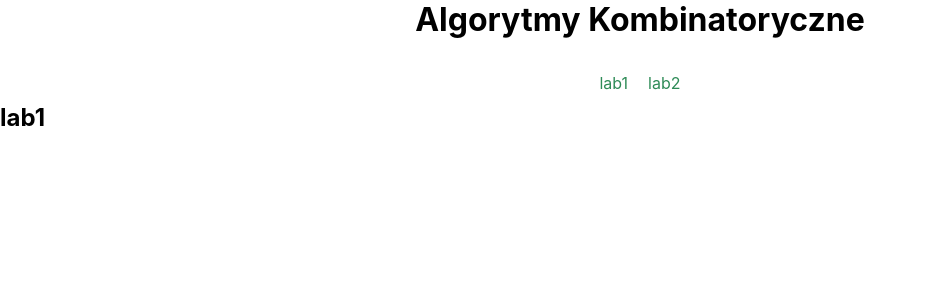
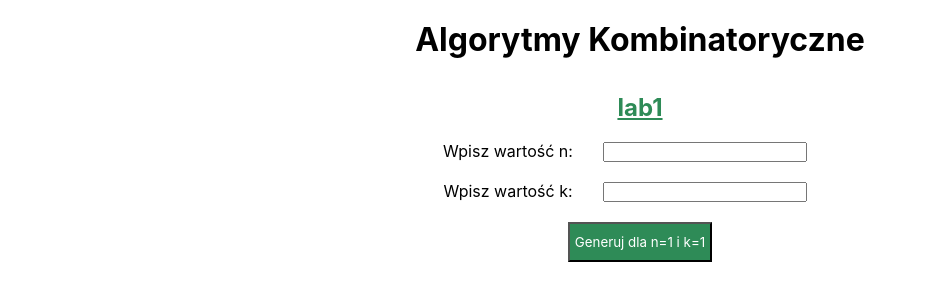
Before and after one commit to piotrwrzodak/UAM-ALK, a React (Create React App) app: page /lab1 in a window 1280 px wide. Shown: the top 300 px of the page, without its empty margins (0-926 px from the left). Built offline with nearby package versions, Linux system fonts and the light colour scheme.

Commit message:
create form

```diff
--- a/src/App.js
+++ b/src/components/App.js
@@ -3,28 +3,31 @@ import {
   BrowserRouter as Router,
   Switch,
   Route,
-  Link,
+  NavLink,
   Redirect,
 } from 'react-router-dom';
+
+import Lab1 from './Lab1';
 
 function App() {
   return (
     <div className="app-container">
       <h1 className="app-container__heading">Algorytmy Kombinatoryczne</h1>
-
       <Router>
         <div>
           <nav>
             <ul className="nav-list">
               <li className="nav-list__item">
-                <Link to="/lab1" className="item__link">
+                <NavLink
+                  to="/lab1"
+                  className="item__link"
+                  activeStyle={{
+                    fontWeight: 'bold',
+                    textDecoration: 'underline',
+                  }}
+                >
                   lab1
-                </Link>
-              </li>
-              <li className="nav-list__item">
-                <Link to="/lab2" className="item__link">
-                  lab2
-                </Link>
+                </NavLink>
               </li>
             </ul>
           </nav>
@@ -32,9 +35,6 @@ function App() {
           <Switch>
             <Route path="/lab1">
               <Lab1 />
-            </Route>
-            <Route path="/lab2">
-              <Lab2 />
             </Route>
             <Route path="/"></Route>
             <Redirect to="/" />
@@ -45,12 +45,4 @@ function App() {
   );
 }
 
-function Lab1() {
-  return <h2>lab1</h2>;
-}
-
-function Lab2() {
-  return <h2>lab2</h2>;
-}
-
 export default App;
--- /dev/null
+++ b/src/components/Lab1.js
@@ -0,0 +1,42 @@
+import React, { useState } from 'react';
+
+function Lab1() {
+  const [n, setN] = useState(1);
+  const [k, setK] = useState(1);
+
+  const submitHandler = (e) => {
+    e.preventDefault();
+    alert(`${n} ${k}`);
+  };
+
+  return (
+    <form onSubmit={submitHandler} className="form">
+      <p>
+        Wpisz wartość n:
+        <input
+          type="number"
+          min="1"
+          name="n"
+          className="input"
+          onChange={(e) => setN(e.target.value)}
+        />
+      </p>
+
+      <p>
+        Wpisz wartość k:
+        <input
+          type="number"
+          min="1"
+          name="k"
+          className="input"
+          onChange={(e) => setK(e.target.value)}
+        />
+      </p>
+      <button type="submit" className="button">
+        Generuj dla n={n} i k={k}
+      </button>
+    </form>
+  );
+}
+
+export default Lab1;
--- a/src/index.css
+++ b/src/index.css
@@ -7,10 +7,11 @@
   -webkit-font-smoothing: antialiased;
   -moz-osx-font-smoothing: grayscale;
   text-decoration: none;
+  outline-color: #fff;
 }
 
 .app-container {
-  width: 100%;
+  padding: 20px;
 }
 
 .app-container__heading {
@@ -34,6 +35,31 @@
 }
 
 .item__link {
-  font-size: 1rem;
+  font-size: 1.5rem;
   color: seagreen;
 }
+
+.form {
+  display: flex;
+  flex-direction: column;
+  align-items: center;
+}
+
+.input {
+  margin: 10px 30px;
+  width: 200px;
+}
+
+.variables {
+  width: 100%;
+  text-align: center;
+}
+
+.button {
+  margin: 10px 0;
+  width: auto;
+  padding: 5px;
+  height: 40px;
+  background-color: seagreen;
+  color: #fff;
+}
--- a/src/index.js
+++ b/src/index.js
@@ -1,7 +1,7 @@
 import React from 'react';
 import ReactDOM from 'react-dom';
 import './index.css';
-import App from './App';
+import App from './components/App';
 
 ReactDOM.render(
   <React.StrictMode>
```
